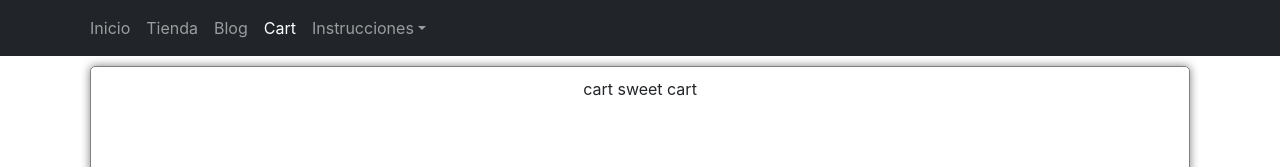
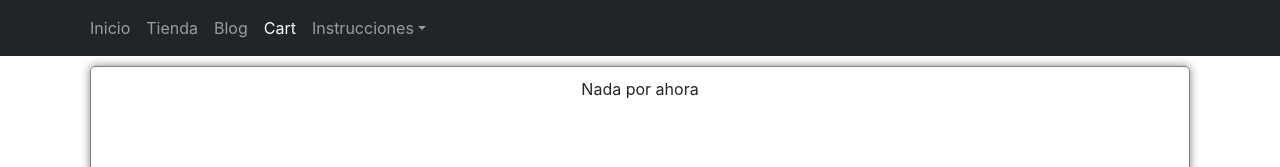
Before and after one commit to BerekHalfhand/cultura-liquida, a React (Create React App) app: page /cart in a window 1280 px wide. Shown: the top 167 px of the page. Built offline with nearby package versions, Linux system fonts and the light colour scheme.

Commit message:
Naming refactoring

```diff
--- a/src/App.js
+++ b/src/App.js
@@ -3,12 +3,12 @@ import './App.scss'
 import { Route, Routes } from 'react-router-dom'
 import CartProvider from 'contexts/cartContext/cartProvider'
 
-import Header from './components/header'
-import Home from './pages/home'
-import Shop from './pages/shop'
-import Blog from './pages/blog'
-import Cart from './pages/cart'
-import ShopItem from './pages/shop/shopItem'
+import Header from 'components/header'
+import HomePage from 'pages/home'
+import ShopPage from 'pages/shop'
+import BlogPage from 'pages/blog'
+import CartPage from 'pages/cart'
+import CategoryPage from 'pages/shop/category'
 
 function App() {
   return (
@@ -16,11 +16,11 @@ function App() {
       <CartProvider>
         <Header />
         <Routes>
-          <Route exact path="/" element={ <Home/> } />
-          <Route exact path="/shop" element={ <Shop/> } />
-          <Route exact path="/blog" element={ <Blog/> } />
-          <Route exact path="/cart" element={ <Cart/> } />
-          <Route path="/shop/item/:itemId" element={ <ShopItem/> } />
+          <Route exact path="/" element={ <HomePage/> } />
+          <Route exact path="/shop" element={ <ShopPage/> } />
+          <Route exact path="/blog" element={ <BlogPage/> } />
+          <Route exact path="/cart" element={ <CartPage/> } />
+          <Route path="/shop/category/:categoryId" element={ <CategoryPage/> } />
         </Routes>
       </CartProvider>
     </section>
--- a/src/components/shop/category.js
+++ b/src/components/shop/category.js
@@ -3,9 +3,9 @@ import PropTypes from 'prop-types'
 import Card from 'react-bootstrap/Card'
 import { Link } from 'react-router-dom'
 
-const Category = ({ title, link, image, description }) => {
+const Category = ({ title, categoryId, image, description }) => {
   return (
-    <Link to={`item${link}`} >
+    <Link to={`category/${categoryId}`} >
       <Card>
         <Card.Img variant="top" src={image} />
         <Card.Body>
--- a/src/pages/cart.js
+++ b/src/pages/cart.js
@@ -4,9 +4,16 @@ import CartContext from 'contexts/cartContext/cartContext'
 
 const Cart = () => {
   const { cartItems } = useContext(CartContext)
+
   return (
     <Page>
-      <div>cart sweet cart</div>
+      {!!cartItems.length ? (
+        cartItems.map(i => (
+          <div>
+            {i.id} - {i.amount}
+          </div>
+        ))
+      ) : 'Nada por ahora'}
     </Page>
   )
 }
--- a/src/pages/shop/shopItem.js
+++ b/src/pages/shop/category.js
@@ -10,13 +10,13 @@ import useSWR from 'swr'
 
 const fetcher = url => axios.get(url).then(res => res.data);
 
-const ShopItem = () => {
-  const { itemId } = useParams()
+const CategoryPage = () => {
+  const { categoryId } = useParams()
   const {data, error} = useSWR(
-		`${process.env.REACT_APP_API_URL}/api/getOne/${itemId}`,
+		`${process.env.REACT_APP_API_URL}/api/getOne/${categoryId}`,
 		fetcher
 	)
-  console.log('ShopItem data', data, itemId)
+  console.log('CategoryPage data', data, categoryId)
 
   if (error) return <div>Request Failed</div>; // Error state
 	if (!data) return <div>Loading...</div>; // Loading state
@@ -36,4 +36,4 @@ const ShopItem = () => {
   )
 }
 
-export default ShopItem
+export default CategoryPage
```
